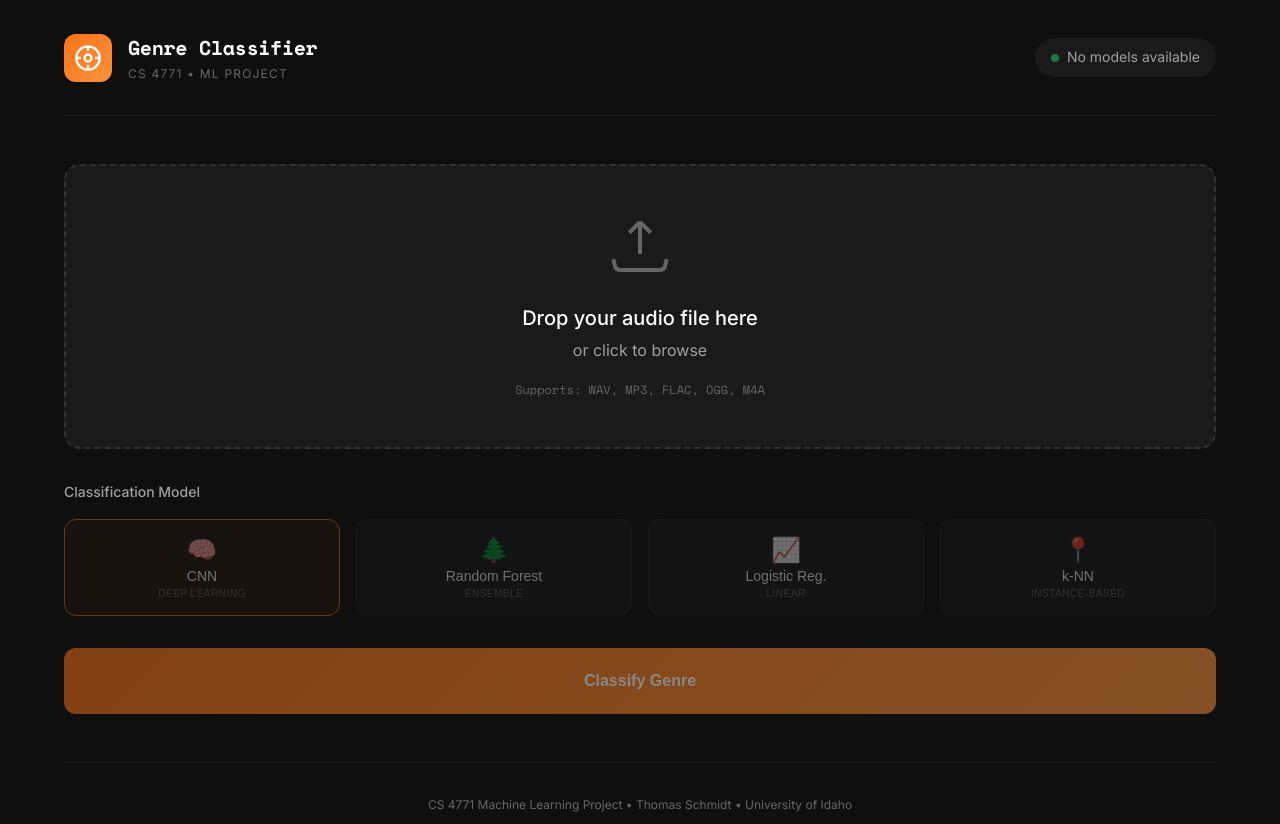
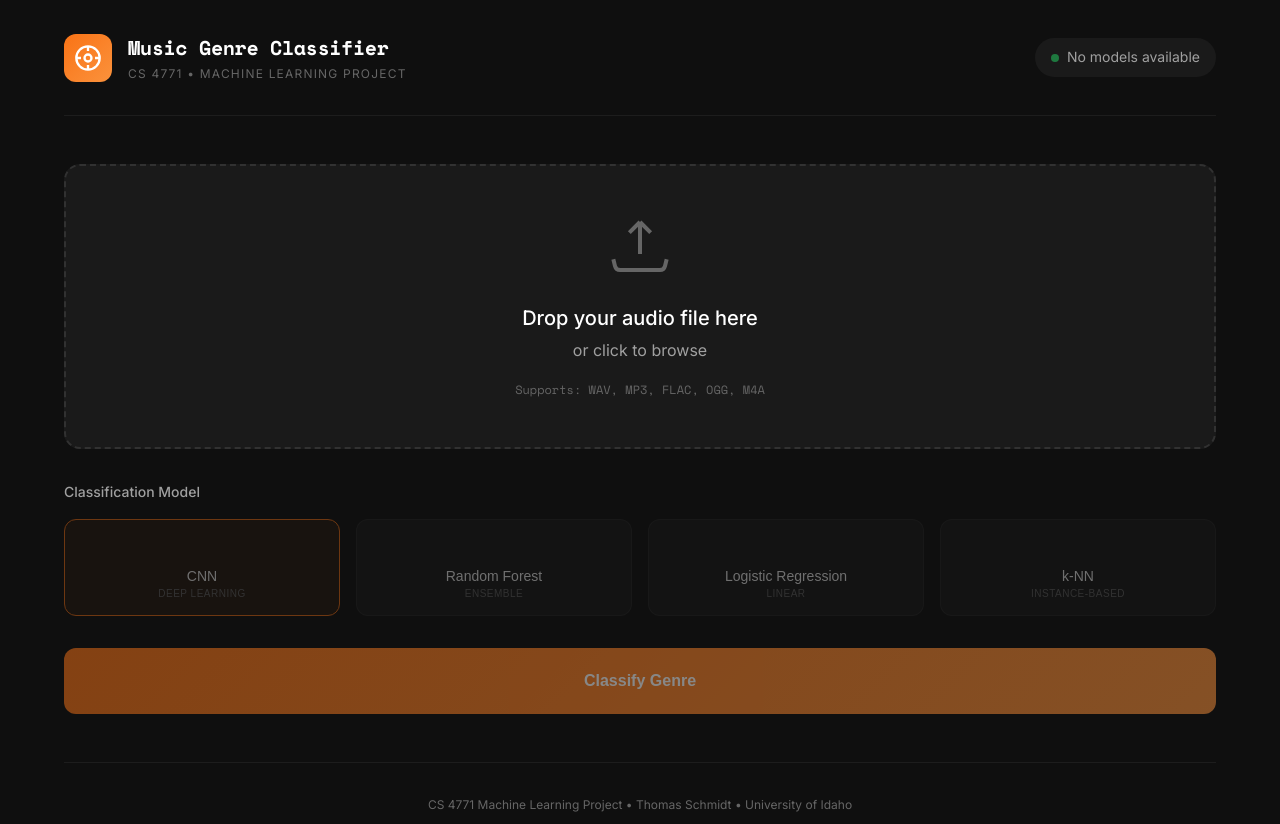
Before and after one commit to TWi5td/cs4771-music-genre-classification, a Flask app: page / in a window 1280 px wide. Shown: the top 824 px of the page. Run offline with Flask 3, Linux system fonts and the light colour scheme; data that the repository does not hold is empty.

Commit message:
Add files via upload

```diff
--- a/templates/index.html
+++ b/templates/index.html
@@ -23,8 +23,8 @@
                         </svg>
                     </div>
                     <div class="logo-text">
-                        <span class="logo-title">Genre Classifier</span>
-                        <span class="logo-subtitle">CS 4771 • ML Project</span>
+                        <span class="logo-title">Music Genre Classifier</span>
+                        <span class="logo-subtitle">CS 4771 • Machine Learning Project</span>
                     </div>
                 </div>
                 <div class="status-indicator" id="statusIndicator">
@@ -76,22 +76,48 @@
                     <label class="model-label">Classification Model</label>
                     <div class="model-options" id="modelOptions">
                         <button class="model-btn active" data-model="cnn">
-                            <span class="model-icon">🧠</span>
+                            <span class="model-icon">
+                                <svg viewBox="0 0 24 24" fill="none" stroke="currentColor" stroke-width="2">
+                                    <rect x="3" y="3" width="7" height="7"/>
+                                    <rect x="14" y="3" width="7" height="7"/>
+                                    <rect x="14" y="14" width="7" height="7"/>
+                                    <rect x="3" y="14" width="7" height="7"/>
+                                </svg>
+                            </span>
                             <span class="model-name">CNN</span>
                             <span class="model-desc">Deep Learning</span>
                         </button>
                         <button class="model-btn" data-model="random_forest">
-                            <span class="model-icon">🌲</span>
+                            <span class="model-icon">
+                                <svg viewBox="0 0 24 24" fill="none" stroke="currentColor" stroke-width="2">
+                                    <path d="M12 2L2 7l10 5 10-5-10-5z"/>
+                                    <path d="M2 17l10 5 10-5"/>
+                                    <path d="M2 12l10 5 10-5"/>
+                                </svg>
+                            </span>
                             <span class="model-name">Random Forest</span>
                             <span class="model-desc">Ensemble</span>
                         </button>
                         <button class="model-btn" data-model="logistic_regression">
-                            <span class="model-icon">📈</span>
-                            <span class="model-name">Logistic Reg.</span>
+                            <span class="model-icon">
+                                <svg viewBox="0 0 24 24" fill="none" stroke="currentColor" stroke-width="2">
+                                    <path d="M3 3v18h18"/>
+                                    <path d="M7 16l4-7 4 2 5-8"/>
+                                </svg>
+                            </span>
+                            <span class="model-name">Logistic Regression</span>
                             <span class="model-desc">Linear</span>
                         </button>
                         <button class="model-btn" data-model="knn">
-                            <span class="model-icon">📍</span>
+                            <span class="model-icon">
+                                <svg viewBox="0 0 24 24" fill="none" stroke="currentColor" stroke-width="2">
+                                    <circle cx="12" cy="12" r="3"/>
+                                    <circle cx="6" cy="6" r="2"/>
+                                    <circle cx="18" cy="6" r="2"/>
+                                    <circle cx="6" cy="18" r="2"/>
+                                    <circle cx="18" cy="18" r="2"/>
+                                </svg>
+                            </span>
                             <span class="model-name">k-NN</span>
                             <span class="model-desc">Instance-based</span>
                         </button>
@@ -119,7 +145,12 @@
 
                     <div class="result-main">
                         <div class="genre-badge" id="genreBadge">
-                            <span class="genre-icon" id="genreIcon">🎸</span>
+                            <span class="genre-icon" id="genreIcon">
+                                <svg viewBox="0 0 24 24" fill="none" stroke="currentColor" stroke-width="2">
+                                    <circle cx="12" cy="12" r="10"/>
+                                    <path d="M12 6v6l4 2"/>
+                                </svg>
+                            </span>
                             <span class="genre-name" id="genreName">Rock</span>
                         </div>
                         <div class="confidence-display">
```
